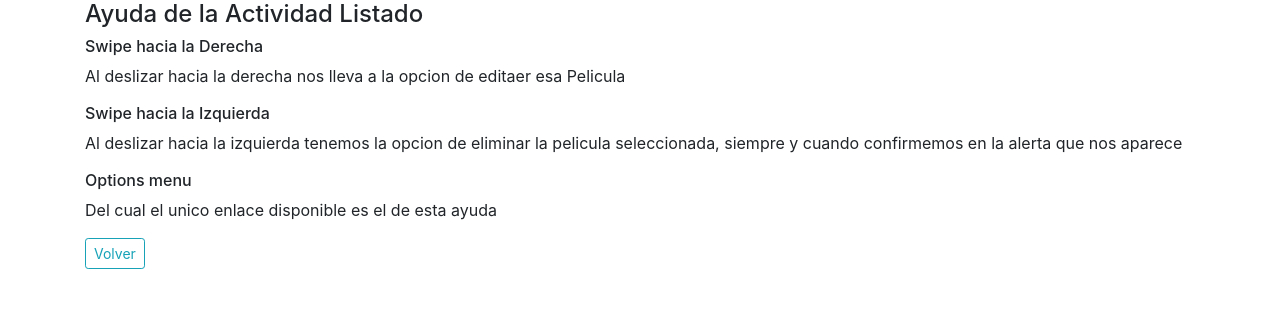
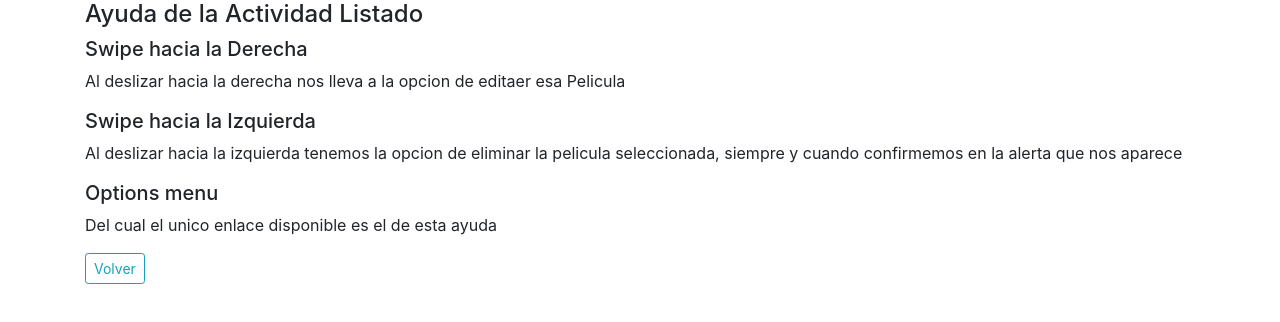
Before and after one commit to alpirres/InfoPelis, a plain HTML site: page docs/listado.html in a window 1280 px wide. Drawn offline with nearby package versions, Linux system fonts and the light colour scheme.

Commit message:
another comit

```diff
--- a/docs/listado.html
+++ b/docs/listado.html
@@ -14,12 +14,12 @@
 <div class="container">
 
     <h4>Ayuda de la Actividad Listado</h4>
-        <h6>Swipe hacia la Derecha</h6>
+        <h5>Swipe hacia la Derecha</h5>
             <p>Al deslizar hacia la derecha nos lleva a la opcion de editaer esa Pelicula</p>
-        <h6>Swipe hacia la Izquierda</h6>
+        <h5>Swipe hacia la Izquierda</h5>
             <p>Al deslizar hacia la izquierda tenemos la opcion de eliminar la pelicula seleccionada,
                 siempre y cuando confirmemos en la alerta que nos aparece</p>
-        <h6>Options menu</h6>
+        <h5>Options menu</h5>
             <p>Del cual el unico enlace disponible es el de esta ayuda</p>
     <button onclick="location.href='https://alpirres.github.io/InfoPelis/'" class="btn btn-outline-info btn-sm">Volver</button>
 </div>
```
Also changed, not shown: docs/buscar.html (+1 -1 lines), docs/formulario.html (+2 -2 lines).
